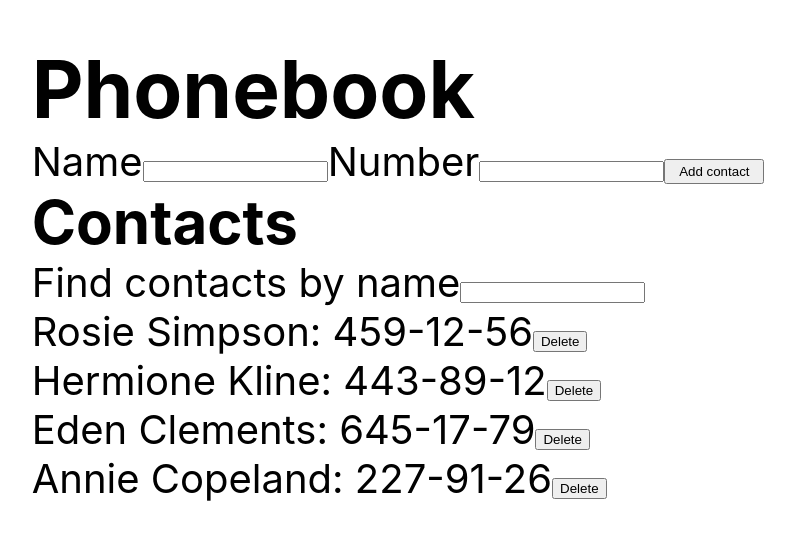
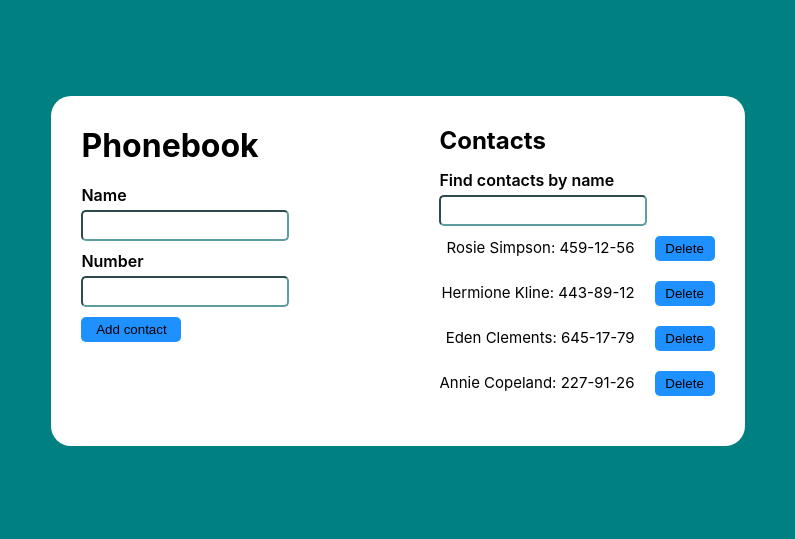
Before and after one commit to mazur992/goit-react-hw-02-phonebook, a React (Create React App) app: page / in a window 1280 px wide. Shown: the part 129-668 px from the top of the page, without its empty margins (242-1037 px from the left). Built offline with nearby package versions, Linux system fonts and the light colour scheme.

Commit message:
add styles, propTypes

```diff
--- a/package.json
+++ b/package.json
@@ -9,6 +9,7 @@
     "@testing-library/user-event": "^13.5.0",
     "nanoid": "^4.0.2",
     "notiflix": "^3.2.6",
+    "prop-types": "^15.8.1",
     "react": "^18.1.0",
     "react-dom": "^18.1.0",
     "react-scripts": "5.0.1",
--- a/src/components/App.jsx
+++ b/src/components/App.jsx
@@ -56,14 +56,15 @@ export class App extends Component {
           display: 'flex',
           justifyContent: 'center',
           alignItems: 'center',
-          fontSize: 40,
-          color: '#010101',
         }}
       >
+        <div className={css.appContainer}>
           <div>
             <h1 className={css.title}>Phonebook</h1>
             <ContactForm handleBtnNameSubmit={this.handleBtnNameSubmit} />
-          <h2>Contacts</h2>
+          </div>
+          <div>
+            <h2 className={css.subtitle}>Contacts</h2>
             <Filter value={filter} onChange={this.handleNameChange} />
             <ContactList
               getVisibleName={this.getVisibleName}
@@ -71,6 +72,7 @@ export class App extends Component {
             />
           </div>
         </div>
+      </div>
     );
   }
 }
--- a/src/components/App.module.css
+++ b/src/components/App.module.css
@@ -1,2 +1,13 @@
+.appContainer {
+  display: flex;
+  gap: 150px;
+  padding: 30px;
+  background-color: #fff;
+  border-radius: 20px;
+}
 .title {
+  margin-bottom: 20px;
 }
+.subtitle {
+  margin-bottom: 15px;
+}
--- a/src/components/ContactForm/ContactForm.jsx
+++ b/src/components/ContactForm/ContactForm.jsx
@@ -1,5 +1,6 @@
 import { Component } from 'react';
 import { nanoid } from 'nanoid';
+import PropTypes from 'prop-types';
 import css from './ContactForm.module.css';
 
 export default class ContactForm extends Component {
@@ -21,9 +22,10 @@ export default class ContactForm extends Component {
 
     return (
       <form onSubmit={this.handleSubmit} number={number} name={name}>
-        <label htmlFor={nanoid()}>
+        <label className={css.formLabel} htmlFor={nanoid()}>
           Name
           <input
+            className={css.formInput}
             id={nanoid()}
             type="text"
             name="name"
@@ -34,9 +36,10 @@ export default class ContactForm extends Component {
             onChange={this.handleNameChange}
           />
         </label>
-        <label htmlFor={nanoid()}>
+        <label className={css.formLabel} htmlFor={nanoid()}>
           Number
           <input
+            className={css.formInput}
             id={nanoid()}
             type="tel"
             name="number"
@@ -47,16 +50,11 @@ export default class ContactForm extends Component {
             onChange={this.handleNameChange}
           />
         </label>
-        <button
-          style={{
-            height: '25px',
-            width: '100px',
-          }}
-          type="submit"
-        >
+        <button className={css.formBtn} type="submit">
           Add contact
         </button>
       </form>
     );
   }
 }
+ContactForm.propTypes = { handleBtnNameSubmit: PropTypes.func.isRequired };
--- a/src/components/ContactForm/ContactForm.module.css
+++ b/src/components/ContactForm/ContactForm.module.css
@@ -0,0 +1,27 @@
+.formLabel {
+  display: block;
+  margin-bottom: 10px;
+  font-weight: 600;
+}
+.formInput {
+  display: block;
+  margin-top: 5px;
+  width: 200px;
+  height: 25px;
+  border-color: cadetblue;
+  border-radius: 5px;
+}
+.formBtn {
+  height: 25px;
+  width: 100px;
+  margin-bottom: 20px;
+  border: none;
+  border-radius: 5px;
+  background-color: dodgerblue;
+  transition: background-color 250ms linear, color 250ms linear;
+  cursor: pointer;
+}
+.formBtn:hover {
+  background-color: blue;
+  color: #fff;
+}
--- a/src/components/ContactList/ContactList.jsx
+++ b/src/components/ContactList/ContactList.jsx
@@ -1,3 +1,4 @@
+import PropTypes from 'prop-types';
 import css from './ContactList.module.css';
 const ContactList = ({ getVisibleName, deleteContact }) => {
   const visibleName = getVisibleName();
@@ -5,9 +6,13 @@ const ContactList = ({ getVisibleName, deleteContact }) => {
     <ul>
       {visibleName.map(contact => {
         return (
-          <li key={contact.id}>
+          <li className={css.contactItem} key={contact.id}>
             {contact.name}: {contact.number}
-            <button type="button" onClick={() => deleteContact(contact.id)}>
+            <button
+              className={css.contactBtn}
+              type="button"
+              onClick={() => deleteContact(contact.id)}
+            >
               Delete
             </button>
           </li>
@@ -17,3 +22,8 @@ const ContactList = ({ getVisibleName, deleteContact }) => {
   );
 };
 export default ContactList;
+
+ContactList.propTypes = {
+  getVisibleName: PropTypes.func.isRequired,
+  deleteContact: PropTypes.func.isRequired,
+};
--- a/src/components/ContactList/ContactList.module.css
+++ b/src/components/ContactList/ContactList.module.css
@@ -0,0 +1,19 @@
+.contactItem {
+  font-size: 15px;
+  text-align: end;
+}
+.contactBtn {
+  height: 25px;
+  width: 60px;
+  margin-bottom: 20px;
+  margin-left: 20px;
+  border: none;
+  border-radius: 5px;
+  background-color: dodgerblue;
+  transition: background-color 250ms linear, color 250ms linear;
+  cursor: pointer;
+}
+.contactBtn:hover {
+  background-color: blue;
+  color: #fff;
+}
--- a/src/components/Filter/Filter.jsx
+++ b/src/components/Filter/Filter.jsx
@@ -1,9 +1,21 @@
+import PropTypes from 'prop-types';
 import css from './Filter.module.css';
 export default function Filter({ value, onChange }) {
   return (
-    <label>
+    <label className={css.filtrTitle}>
       Find contacts by name
-      <input type="text" name="filter" value={value} onChange={onChange} />
+      <input
+        className={css.filterInput}
+        type="text"
+        name="filter"
+        value={value}
+        onChange={onChange}
+      />
     </label>
   );
 }
+
+Filter.propTypes = {
+  value: PropTypes.string.isRequired,
+  onChange: PropTypes.func.isRequired,
+};
--- a/src/components/Filter/Filter.module.css
+++ b/src/components/Filter/Filter.module.css
@@ -0,0 +1,13 @@
+.filtrTitle {
+  display: block;
+  margin-bottom: 10px;
+  font-weight: 600;
+}
+.filterInput {
+  display: block;
+  margin-top: 5px;
+  width: 200px;
+  height: 25px;
+  border-color: cadetblue;
+  border-radius: 5px;
+}
--- a/src/index.css
+++ b/src/index.css
@@ -7,6 +7,7 @@ body {
     sans-serif;
   -webkit-font-smoothing: antialiased;
   -moz-osx-font-smoothing: grayscale;
+  background-color: teal;
 }
 
 code {
```
Also changed, not shown: 1 other file (tests, documents, lock files or other folders). Lines whose indentation alone changed are shown as unchanged.
